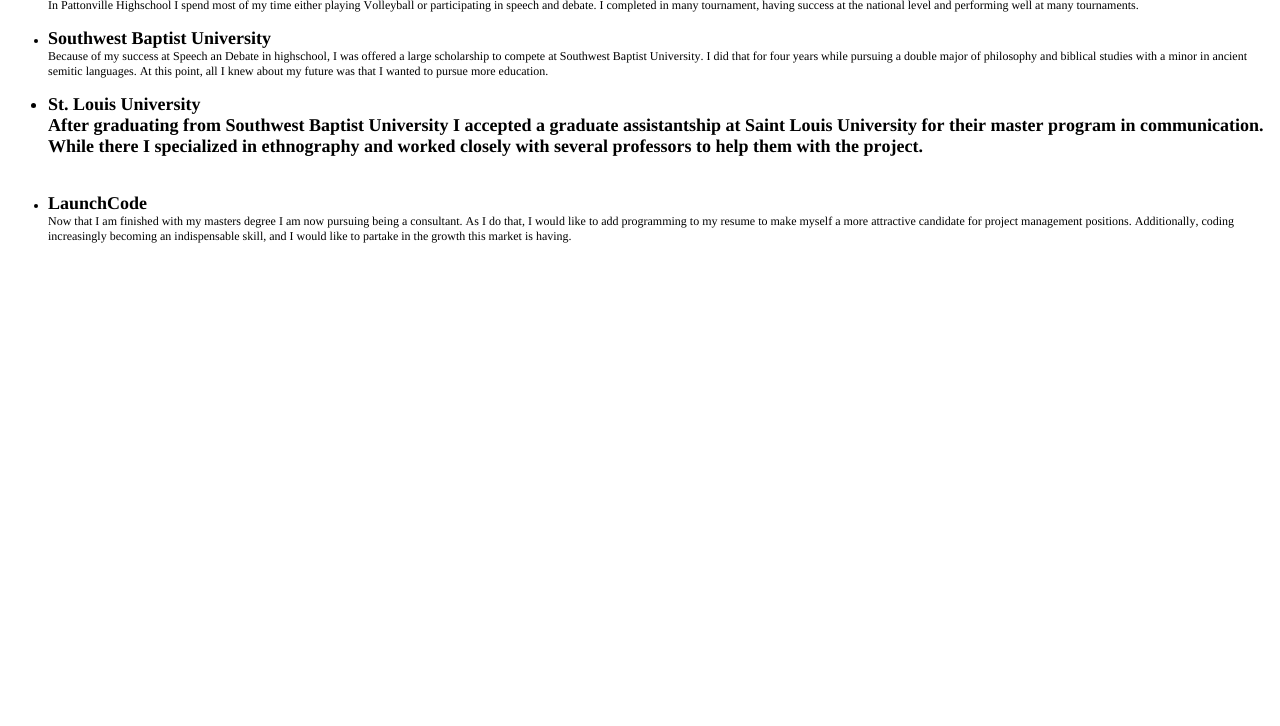
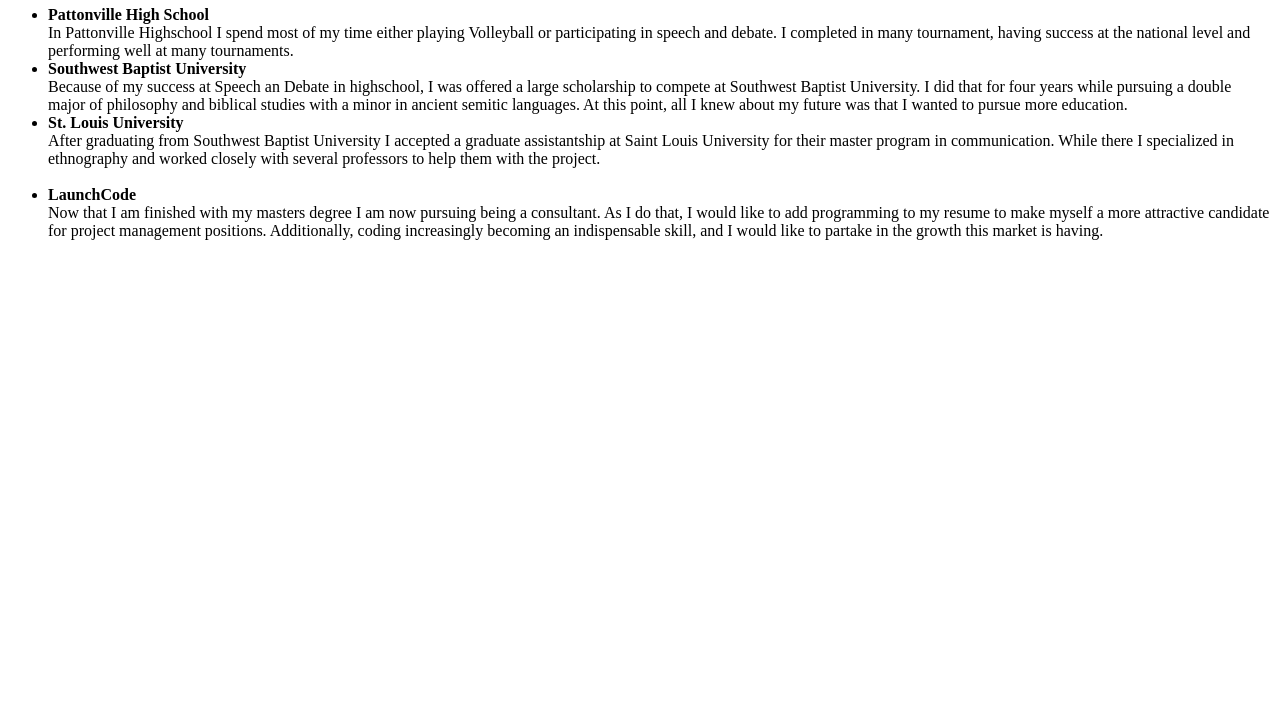
Before and after one commit to NikthaFish/html-me-something, a plain HTML site: page index.html in a window 1280 px wide. Shown: the part 74-800 px from the top of the page. Drawn offline with Linux system fonts and the light colour scheme.

Commit message:
changed format for SBU paragraph

```diff
--- a/index.html
+++ b/index.html
@@ -6,32 +6,23 @@
   <title></title>
   <meta name="Generator" content="Cocoa HTML Writer">
   <meta name="CocoaVersion" content="1504.83">
-  <style type="text/css">
-    li.li2 {margin: 0.0px 0.0px 14.9px 0.0px; line-height: 22.0px; font: 12.0px Times; color: #000000; -webkit-text-stroke: #000000}
-    li.li3 {margin: 0.0px 0.0px 14.9px 0.0px; line-height: 22.0px; font: 18.0px Times; color: #000000; -webkit-text-stroke: #000000}
-    span.s1 {font-kerning: none}
-    span.s2 {font: 18.0px Times; -webkit-text-stroke: 0px #000000}
-    span.s3 {font: 18.0px Times; font-kerning: none}
-    span.s4 {-webkit-text-stroke: 0px #000000}
-    ul.ul1 {list-style-type: disc}
-  </style>
 </head>
 <body>
-<h1 style="margin: 0.0px 0.0px 16.1px 0.0px; line-height: 28.0px; font: 24.0px Times; color: #000000; -webkit-text-stroke: #000000"><span class="s1"><b>My Education</b></span></h1>
-<ul class="ul1">
-  <li class="li2"><span class="s2"><b></b></span><span class="s3"><b>Pattonville High School<br>
-</b></span><span class="s1">In Pattonville Highschool I spend most of my time either playing Volleyball or participating in speech and debate. I completed in many tournament, having success at the national level and performing well at many tournaments. <br>
-</span></li>
-  <li class="li2"><span class="s2"><b></b></span><span class="s3"><b>Southwest Baptist University<br>
-</b></span><span class="s1">Because of my success at Speech an Debate in highschool, I was offered a large scholarship to compete at Southwest Baptist University. I did that for four years while pursuing a double major of philosophy and biblical studies with a minor in ancient semitic languages. At this point, all I knew about my future was that I wanted to pursue more education. <br>
-</span></li>
-  <li class="li3"><span class="s4"><b></b></span><span class="s1"><b>St. Louis University<br>
-After graduating from Southwest Baptist University I accepted a graduate assistantship at Saint Louis University for their master program in communication. While there I specialized in ethnography and worked closely with several professors to help them with the project. <br>
+<h1><b>My Education</b></h1>
+<ul>
+  <li><b></b><b>Pattonville High School<br>
+</b>In Pattonville Highschool I spend most of my time either playing Volleyball or participating in speech and debate. I completed in many tournament, having success at the national level and performing well at many tournaments. <br>
+</li>
+  <li><b></b><b>Southwest Baptist University<br>
+</b>Because of my success at Speech an Debate in highschool, I was offered a large scholarship to compete at Southwest Baptist University. I did that for four years while pursuing a double major of philosophy and biblical studies with a minor in ancient semitic languages. At this point, all I knew about my future was that I wanted to pursue more education. <br>
+</li>
+  <li><b></b><b>St. Louis University<br>
+</b>After graduating from Southwest Baptist University I accepted a graduate assistantship at Saint Louis University for their master program in communication. While there I specialized in ethnography and worked closely with several professors to help them with the project.<b> <br>
 <br>
-</b></span></li>
-  <li class="li2"><span class="s2"><b></b></span><span class="s3"><b>LaunchCode<br>
-</b></span><span class="s1">Now that I am finished with my masters degree I am now pursuing being a consultant. As I do that, I would like to add programming to my resume to make myself a more attractive candidate for project management positions. Additionally, coding increasingly becoming an indispensable skill, and I would like to partake in the growth this market is having. <br>
-</span></li>
+</b></li>
+  <li><b></b><b>LaunchCode<br>
+</b>Now that I am finished with my masters degree I am now pursuing being a consultant. As I do that, I would like to add programming to my resume to make myself a more attractive candidate for project management positions. Additionally, coding increasingly becoming an indispensable skill, and I would like to partake in the growth this market is having. <br>
+</li>
 </ul>
 </body>
 </html>
```
